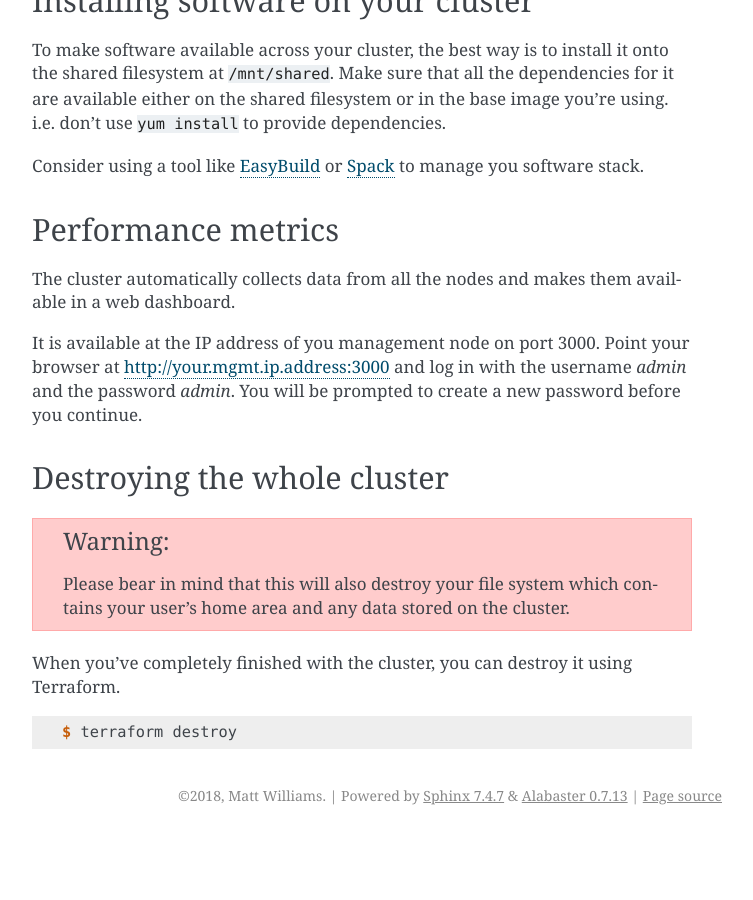
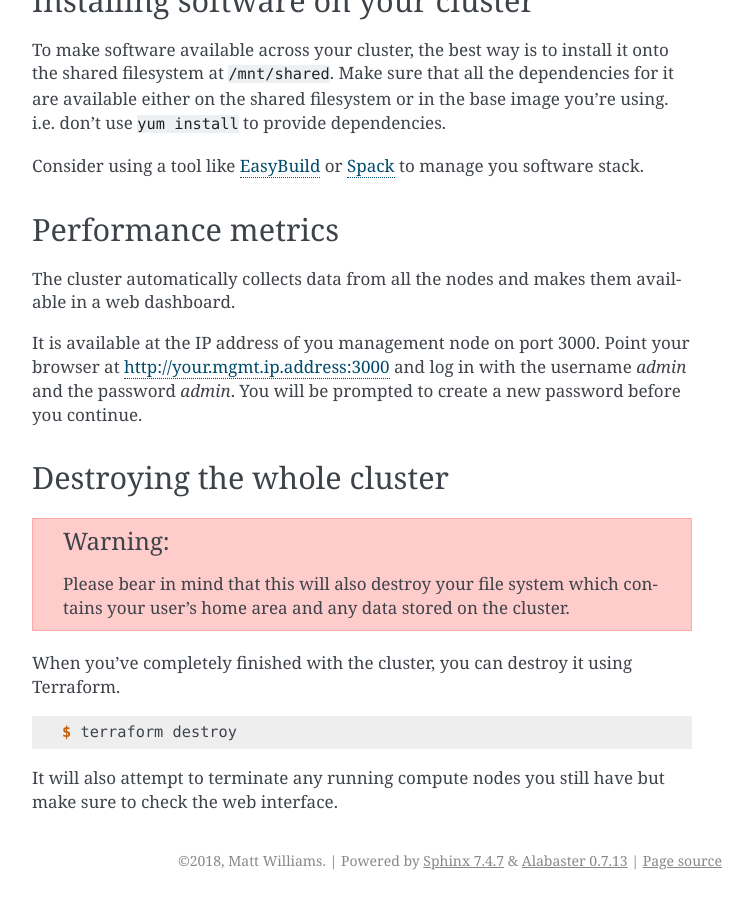
Before and after one commit to clusterinthecloud/docs, a Sphinx documentation site: the page built from source/running.rst, in a window 1280 px wide and 900 px high, scrolled down 2559 px. Shown: the whole window, without its empty margins (388-1141 px from the left). Built offline with Sphinx 7.4.7, drawn with Linux system fonts in a browser that asks for light colours; before the commit the page ends 3394 px from its top, so only the background shows below that.

Commit message:
Add comment on destroying compute nodes

```diff
--- a/source/running.rst
+++ b/source/running.rst
@@ -156,3 +156,5 @@ you can destroy it using Terraform.
 .. code-block:: shell-session
 
    $ terraform destroy
+
+It will also attempt to terminate any running compute nodes you still have but make sure to check the web interface.
```
